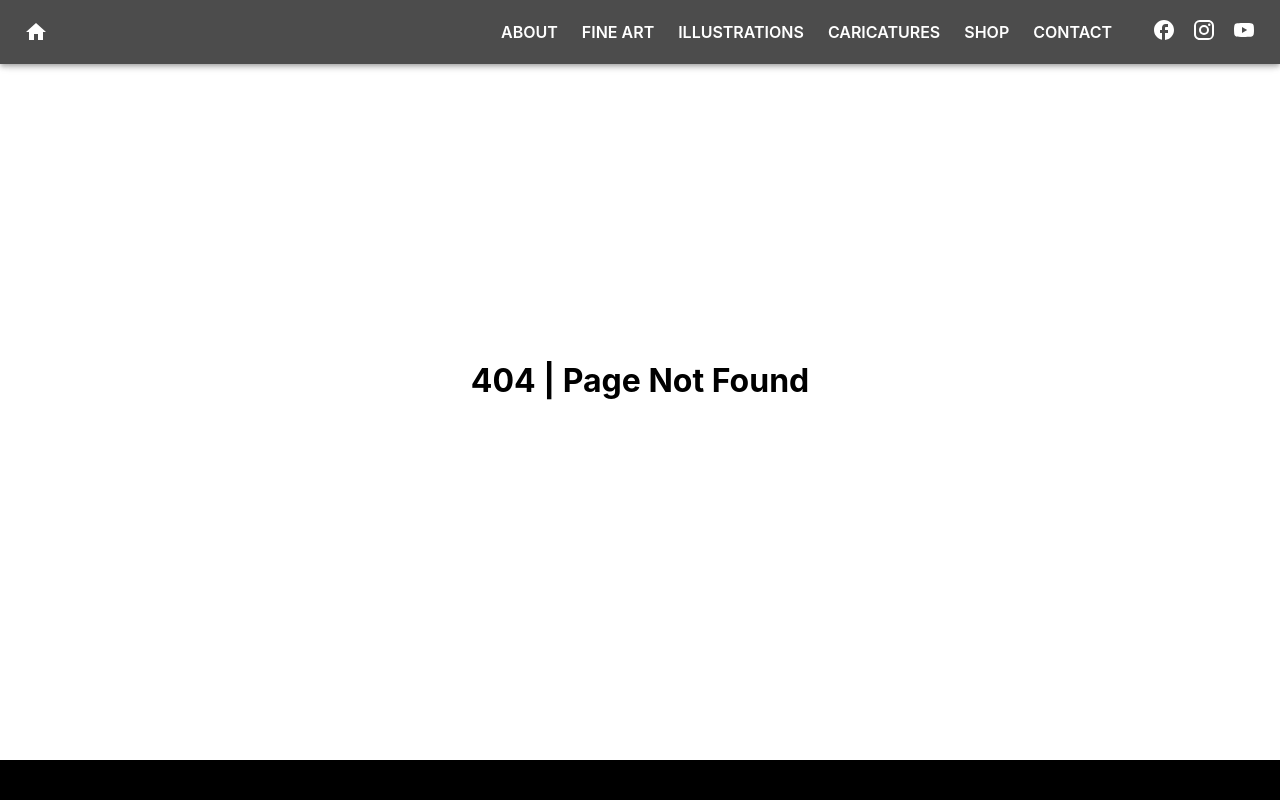
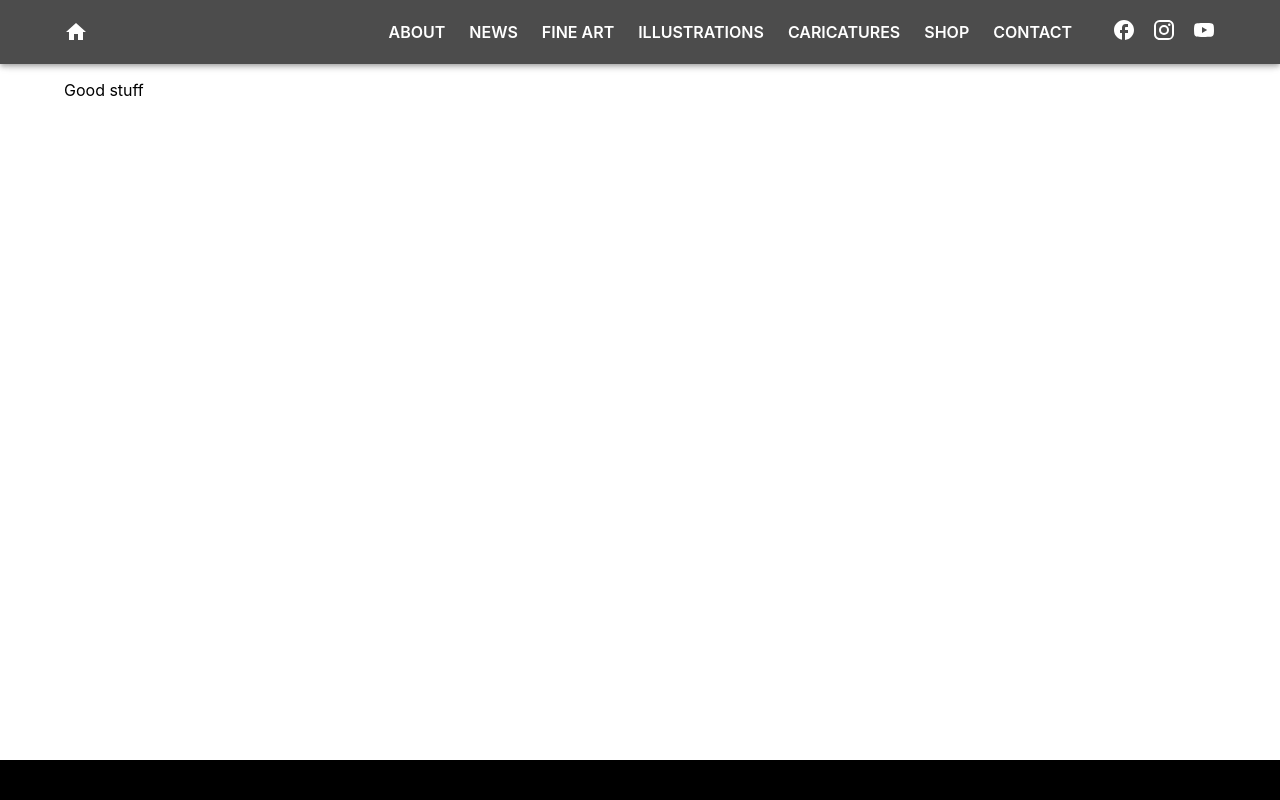
Before and after one commit to HJassar/jassarbrush, a Next.js app: page /news in a window 1280 px wide. Before the commit this address had no page. Shown: the top 800 px of the page. Built offline with nearby package versions, Linux system fonts and the light colour scheme.

Commit message:
set up the scene

```diff
--- a/components/layout/Header.tsx
+++ b/components/layout/Header.tsx
@@ -8,7 +8,6 @@ import {
   IconButton,
   Menu,
   Container,
-  Button,
   MenuItem,
   Divider,
   Slide,
@@ -37,9 +36,12 @@ const pages: any[] = [
   <LinkRouter key="0" sx={linkProps} underline="none" to="/about">
     About
   </LinkRouter>,
+  <LinkRouter key="1" sx={linkProps} underline="none" to="/news">
+    News
+  </LinkRouter>,
   <FineArt key="fa" />,
   <LinkRouter
-    key="1"
+    key="2"
     sx={linkProps}
     underline="none"
     to="/gallery?category=illustrations"
@@ -47,7 +49,7 @@ const pages: any[] = [
     Illustrations
   </LinkRouter>,
   <LinkRouter
-    key="2"
+    key="3"
     sx={linkProps}
     underline="none"
     to="/gallery?category=caricatures"
@@ -55,7 +57,7 @@ const pages: any[] = [
     Caricatures
   </LinkRouter>,
   <LinkRouter
-    key="3"
+    key="4"
     sx={linkProps}
     target="_blank"
     rel="noopener"
@@ -63,7 +65,7 @@ const pages: any[] = [
   >
     Shop
   </LinkRouter>,
-  <LinkRouter key="4" sx={linkProps} underline="none" to="#contact">
+  <LinkRouter key="5" sx={linkProps} underline="none" to="#contact">
     Contact
   </LinkRouter>,
 ];
@@ -113,7 +115,7 @@ export default function Header() {
   return (
     <Slide in={!trigger && !isLBOpen}>
       <AppBar position="fixed" sx={{ background: "rgba(0,0,0,0.7)" }}>
-        <Container maxWidth="xl">
+        <Container>
           <Toolbar disableGutters>
             <LinkRouter
               variant="h6"
--- /dev/null
+++ b/pages/news.tsx
@@ -0,0 +1,20 @@
+import { Container } from "@mui/material";
+import type { NextPage } from "next";
+import Layout from "../components/layout/Layout";
+
+const News: NextPage = () => {
+  return (
+    <Layout>
+      <Container
+        sx={{
+          minHeight: "95vh",
+          pt: "80px",
+        }}
+      >
+        Good stuff
+      </Container>
+    </Layout>
+  );
+};
+
+export default News;
```
